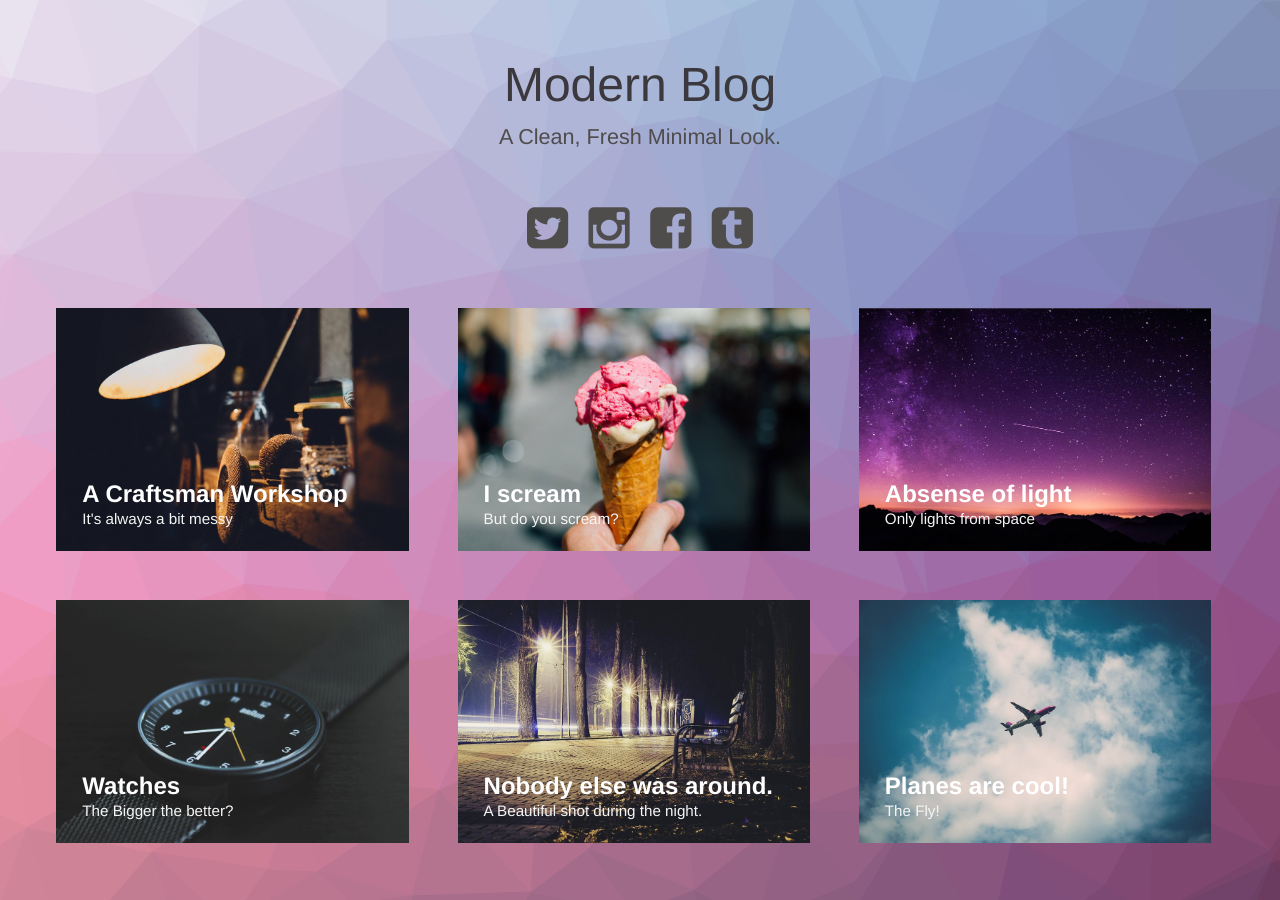
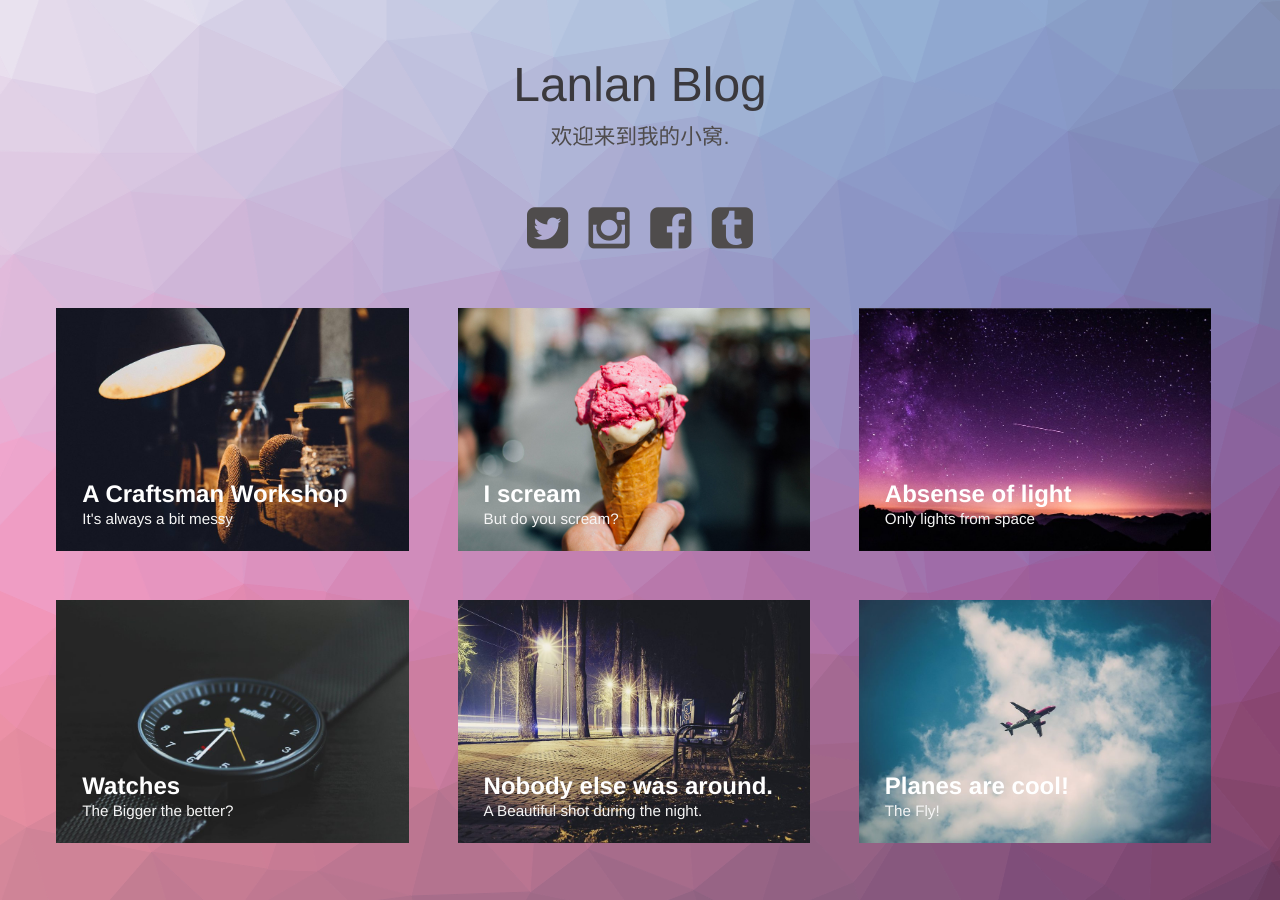
Before and after one commit to lushuaifu/haoshuaiqi1995.github.io, a Jekyll site: the page built from index.html, in a window 1280 px wide. Built offline with Jekyll 4.4.1, drawn with Linux system fonts in a browser that asks for light colours.

Commit message:
Update index.html
modify my signature

```diff
--- a/index.html
+++ b/index.html
@@ -2,7 +2,7 @@
 layout: compress
 ---
 <!DOCTYPE html>
-<html lang="en" class="no-js">
+<html lang="zh" class="no-js">
 <head>
     <meta charset="UTF-8"/>
     <meta http-equiv="X-UA-Compatible" content="IE=edge">
@@ -28,7 +28,7 @@ layout: compress
 <body class="body">
 <div class="container">
     <header class="header">
-        <h1>Modern Blog<span>A Clean, Fresh Minimal Look.</span></h1>
+        <h1>Lanlan Blog<span>欢迎来到我的小窝.</span></h1>
         <nav class="links">
             <a href="#"><i class="fa fa-twitter-square fa-3x"></i></a>
             <a href="#"><i class="fa fa-instagram fa-3x"></i></a>
```
